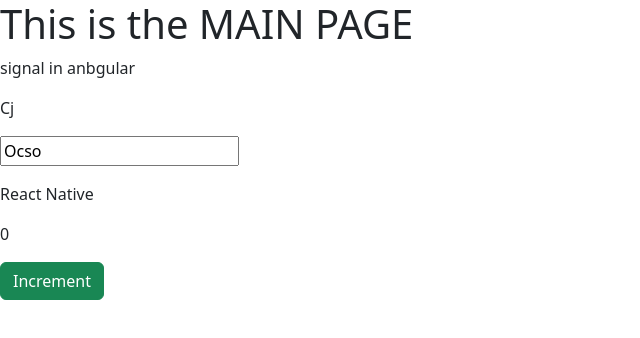
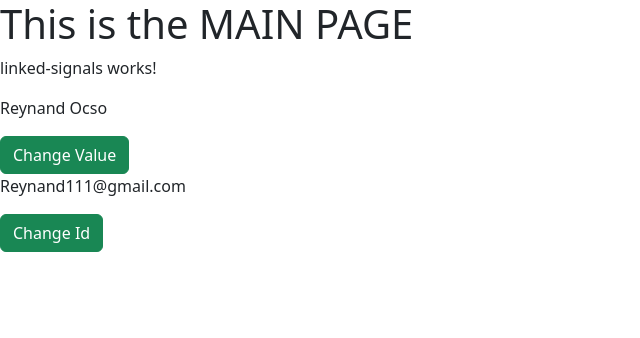
Before and after one commit to jahla2/angular19v, an Angular app: page / in a window 1280 px wide. Shown: the top 338 px of the page, without its empty margins (0-640 px from the left). Built offline with nearby package versions, Linux system fonts and the light colour scheme.

Commit message:
Linked Signals

```diff
--- a/src/app/app.component.html
+++ b/src/app/app.component.html
@@ -1,2 +1,2 @@
 <h1>This is the MAIN PAGE</h1>
-<app-signal-component></app-signal-component>
+<app-linked-signals></app-linked-signals>
--- a/src/app/app.component.ts
+++ b/src/app/app.component.ts
@@ -1,10 +1,11 @@
 import { Component } from '@angular/core';
 import { NgClassComponent } from "./components/ng-class/ng-class.component";
 import { SignalComponentComponent } from "./components/signal-component/signal-component.component";
+import { LinkedSignalsComponent } from "./components/linked-signals/linked-signals.component";
 
 @Component({
   selector: 'app-root',
-  imports: [NgClassComponent, SignalComponentComponent],
+  imports: [NgClassComponent, SignalComponentComponent, LinkedSignalsComponent],
   templateUrl: './app.component.html',
   styleUrl: './app.component.css'
 })
--- /dev/null
+++ b/src/app/components/linked-signals/linked-signals.component.html
@@ -0,0 +1,13 @@
+<p>linked-signals works!</p>
+
+<p>
+    {{fullname()}}
+</p>
+
+<button (click)="changeName()" class="btn btn-success">Change Value</button>
+
+<p>
+    {{email()}}
+</p>
+
+<button (click)="changeId()" class="btn btn-success">Change Id</button>
--- /dev/null
+++ b/src/app/components/linked-signals/linked-signals.component.ts
@@ -0,0 +1,48 @@
+import { Component, linkedSignal, signal } from '@angular/core';
+
+@Component({
+  selector: 'app-linked-signals',
+  imports: [],
+  templateUrl: './linked-signals.component.html',
+  styleUrl: './linked-signals.component.css'
+})
+export class LinkedSignalsComponent {
+
+  //once signal value change the computaion funtion will trggerd
+  firstName = signal<string>("Reynand");
+  lastName = signal<string>("Ocso");
+
+  //linked Signal
+  fullname = linkedSignal({
+    //Check for the signal value changes
+    source: this.firstName,
+    //change val method
+    computation: (newVal, prevVal) => {
+      debugger;
+      const fullname = newVal + " " + this.lastName()
+      return fullname;
+    }
+  });
+
+  //scnario: listen when Id is chnage
+  user = signal({ id: 111, name: "Reynand"});
+
+  email = linkedSignal({
+    source: this.user,
+    computation: user => `${user.name+user.id}@gmail.com`,
+    equal: (a:any,b:any) => a.id !== b.id
+  });
+
+
+  changeName(){
+    this.firstName.set("Jun");
+  }
+
+  changeId() {
+    debugger;
+    this.user.set({id: 123, name: "Reynand"})
+  }
+
+
+
+}
```
Also changed, not shown: src/app/components/linked-signals/linked-signals.component.css (added), 1 other file (tests, documents, lock files or other folders).
